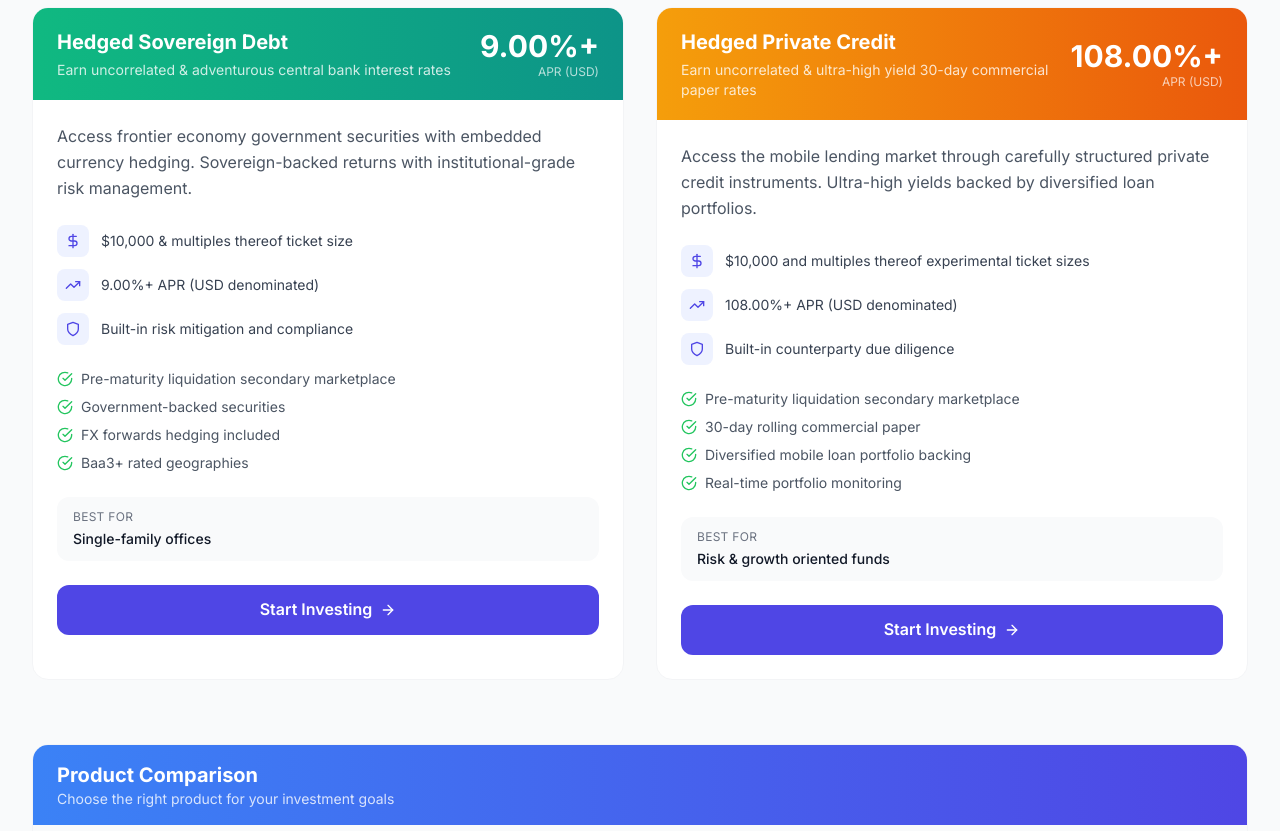
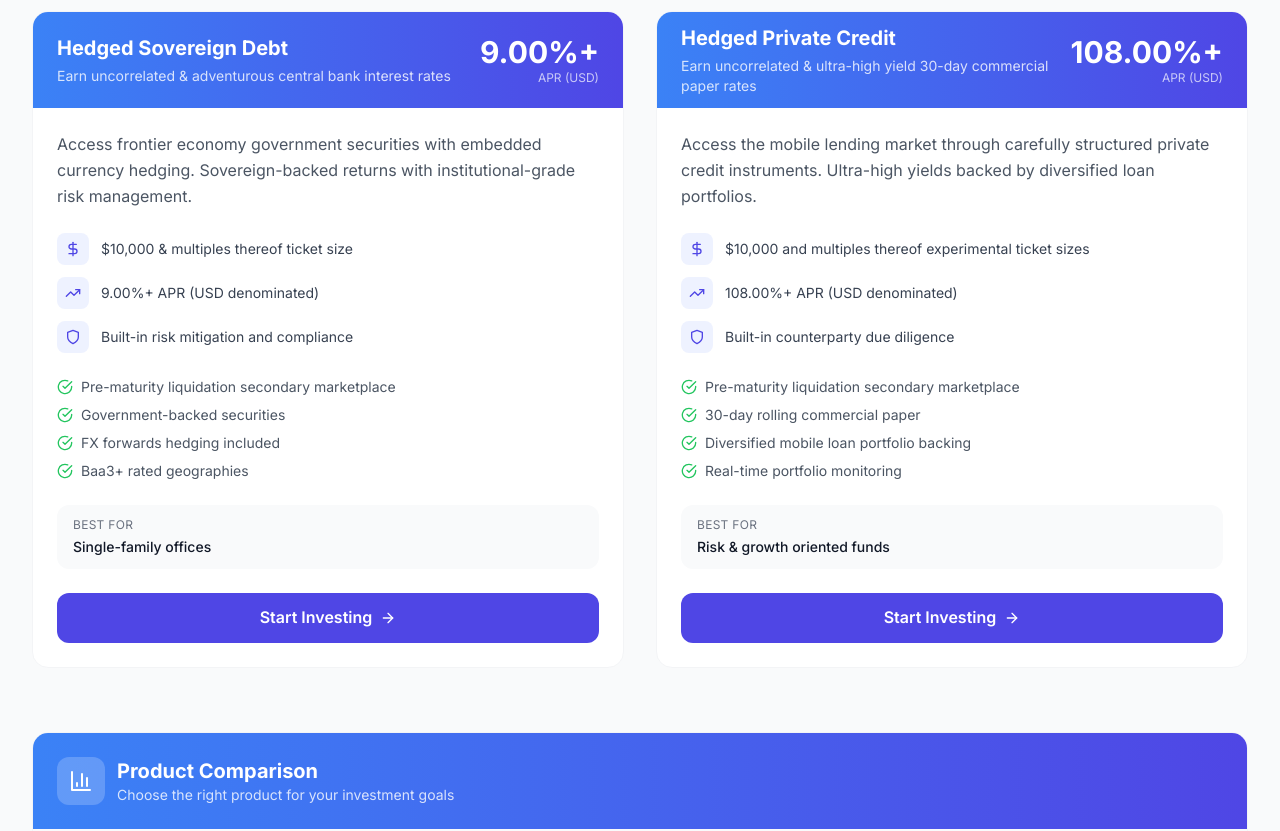
Before and after one commit to FlowForwards/forwardsflow-amplify, a React (Create React App) app: page /products in a window 1280 px wide. Shown: the part 1200-2031 px from the top of the page. Built offline with nearby package versions, Linux system fonts and the light colour scheme; the HTML template or start-up script is replaced by a standard one.

Commit message:
Uniform blue headers and aligned product cards

```diff
--- a/src/components/pages/ProductsPage.js
+++ b/src/components/pages/ProductsPage.js
@@ -3,17 +3,20 @@ import { Link } from 'react-router-dom';
 import {
   Building2, Briefcase, Phone, ArrowRight, CheckCircle, TrendingUp,
   Globe, Shield, DollarSign, Users, Smartphone, MessageSquare,
-  Zap, Clock, Lock, BarChart3, Banknote, ArrowUpRight, Star,
-  RefreshCw, Target, PieChart, Wallet
+  Zap, Clock, Lock, BarChart3, Banknote, Star,
+  RefreshCw, PieChart
 } from 'lucide-react';
 import { Logo } from '../common';
 import Footer from '../common/Footer';
 
-// Product Card Component
-const ProductCard = ({ product, gradient }) => (
-  <div className="bg-white rounded-2xl border border-gray-100 overflow-hidden hover:shadow-xl transition-all duration-300 group">
-    <div className={`bg-gradient-to-r ${gradient} px-6 py-5`}>
-      <div className="flex items-center justify-between">
+// Unified gradient for all headers
+const HEADER_GRADIENT = 'from-blue-500 to-indigo-600';
+const HEADER_HEIGHT = 'h-24'; // Consistent header height
+
+// Product Card Component with fixed height
+const ProductCard = ({ product }) => (
+  <div className="bg-white rounded-2xl border border-gray-100 overflow-hidden hover:shadow-xl transition-all duration-300 group flex flex-col h-full">
+    <div className={`bg-gradient-to-r ${HEADER_GRADIENT} px-6 ${HEADER_HEIGHT} flex items-center justify-between`}>
       <div>
         <h3 className="text-xl font-bold text-white">{product.title}</h3>
         <p className="text-white/80 text-sm mt-1">{product.subtitle}</p>
@@ -25,8 +28,7 @@ const ProductCard = ({ product, gradient }) => (
         </div>
       )}
     </div>
-    </div>
-    <div className="p-6">
+    <div className="p-6 flex flex-col flex-grow">
       <p className="text-gray-600 mb-6">{product.description}</p>
 
       {product.specs && (
@@ -53,6 +55,9 @@ const ProductCard = ({ product, gradient }) => (
         </div>
       )}
 
+      {/* Spacer to push content to bottom */}
+      <div className="flex-grow"></div>
+
       {product.bestFor && (
         <div className="bg-gray-50 rounded-xl px-4 py-3 mb-6">
           <p className="text-xs text-gray-500 uppercase tracking-wide mb-1">Best For</p>
@@ -70,10 +75,10 @@ const ProductCard = ({ product, gradient }) => (
   </div>
 );
 
-// Bank Deal Flow Card
-const BankDealCard = ({ deal, gradient }) => (
-  <div className="bg-white rounded-2xl border border-gray-100 overflow-hidden hover:shadow-xl transition-all duration-300">
-    <div className={`bg-gradient-to-r ${gradient} px-6 py-5`}>
+// Bank Deal Flow Card with fixed height
+const BankDealCard = ({ deal }) => (
+  <div className="bg-white rounded-2xl border border-gray-100 overflow-hidden hover:shadow-xl transition-all duration-300 flex flex-col h-full">
+    <div className={`bg-gradient-to-r ${HEADER_GRADIENT} px-6 ${HEADER_HEIGHT} flex items-center`}>
       <div className="flex items-center gap-3">
         <div className="w-12 h-12 bg-white/20 rounded-xl flex items-center justify-center">
           <deal.icon className="w-6 h-6 text-white" />
@@ -84,15 +89,30 @@ const BankDealCard = ({ deal, gradient }) => (
         </div>
       </div>
     </div>
-    <div className="p-6">
+    <div className="p-6 flex flex-col flex-grow">
       <p className="text-gray-600 mb-6">{deal.description}</p>
-      <div className="space-y-3">
+      <div className="space-y-3 flex-grow">
         {deal.benefits.map((benefit, idx) => (
           <div key={idx} className="flex items-start gap-3">
             <CheckCircle className="w-5 h-5 text-green-500 flex-shrink-0 mt-0.5" />
             <span className="text-gray-700">{benefit}</span>
           </div>
         ))}
+      </div>
+    </div>
+  </div>
+);
+
+// Section Header Component
+const SectionHeader = ({ icon: Icon, title, subtitle }) => (
+  <div className={`bg-gradient-to-r ${HEADER_GRADIENT} px-6 ${HEADER_HEIGHT} flex items-center`}>
+    <div className="flex items-center gap-3">
+      <div className="w-12 h-12 bg-white/20 rounded-xl flex items-center justify-center">
+        <Icon className="w-6 h-6 text-white" />
+      </div>
+      <div>
+        <h3 className="text-xl font-bold text-white">{title}</h3>
+        <p className="text-white/80 text-sm">{subtitle}</p>
       </div>
     </div>
   </div>
@@ -294,10 +314,10 @@ const ProductsPage = () => {
 
   // Mobile Lending Market Stats
   const marketStats = [
-    { icon: Banknote, value: 'KES 600Bn+', label: 'Mobile Lending Market Size', iconBg: 'bg-green-100', iconColor: 'text-green-600' },
+    { icon: Banknote, value: 'KES 600Bn+', label: 'Mobile Lending Market Size', iconBg: 'bg-blue-100', iconColor: 'text-blue-600' },
     { icon: TrendingUp, value: '365%', label: 'Maximum APR', iconBg: 'bg-blue-100', iconColor: 'text-blue-600' },
-    { icon: Users, value: '20M+', label: 'Potential Borrowers', iconBg: 'bg-purple-100', iconColor: 'text-purple-600' },
-    { icon: PieChart, value: '85%+', label: 'Smartphone Penetration', iconBg: 'bg-amber-100', iconColor: 'text-amber-600' },
+    { icon: Users, value: '20M+', label: 'Potential Borrowers', iconBg: 'bg-blue-100', iconColor: 'text-blue-600' },
+    { icon: PieChart, value: '85%+', label: 'Smartphone Penetration', iconBg: 'bg-blue-100', iconColor: 'text-blue-600' },
   ];
 
   // Revenue Calculator Data
@@ -375,25 +395,17 @@ const ProductsPage = () => {
 
             <div className="grid md:grid-cols-2 gap-8">
               {investorProducts.map((product, idx) => (
-                <ProductCard
-                  key={idx}
-                  product={product}
-                  gradient={
-                    idx === 0 ? 'from-blue-500 to-indigo-600' :
-                    idx === 1 ? 'from-purple-500 to-violet-600' :
-                    idx === 2 ? 'from-emerald-500 to-teal-600' :
-                    'from-amber-500 to-orange-600'
-                  }
-                />
+                <ProductCard key={idx} product={product} />
               ))}
             </div>
 
             {/* Comparison Table */}
             <div className="mt-16 bg-white rounded-2xl border border-gray-100 overflow-hidden">
-              <div className="bg-gradient-to-r from-blue-500 to-indigo-600 px-6 py-4">
-                <h3 className="text-xl font-bold text-white">Product Comparison</h3>
-                <p className="text-white/80 text-sm">Choose the right product for your investment goals</p>
-              </div>
+              <SectionHeader
+                icon={BarChart3}
+                title="Product Comparison"
+                subtitle="Choose the right product for your investment goals"
+              />
               <div className="overflow-x-auto">
                 <table className="w-full">
                   <thead>
@@ -460,16 +472,7 @@ const ProductsPage = () => {
 
             <div className="grid md:grid-cols-2 gap-8">
               {bankDeals.map((deal, idx) => (
-                <BankDealCard
-                  key={idx}
-                  deal={deal}
-                  gradient={
-                    idx === 0 ? 'from-blue-500 to-indigo-600' :
-                    idx === 1 ? 'from-green-500 to-emerald-600' :
-                    idx === 2 ? 'from-purple-500 to-violet-600' :
-                    'from-amber-500 to-orange-600'
-                  }
-                />
+                <BankDealCard key={idx} deal={deal} />
               ))}
             </div>
 
@@ -527,23 +530,17 @@ const ProductsPage = () => {
 
             {/* WhatsApp Benefits */}
             <div className="bg-white rounded-2xl border border-gray-100 overflow-hidden mb-12">
-              <div className="bg-gradient-to-r from-green-500 to-emerald-600 px-6 py-5">
-                <div className="flex items-center gap-3">
-                  <div className="w-12 h-12 bg-white/20 rounded-xl flex items-center justify-center">
-                    <MessageSquare className="w-6 h-6 text-white" />
-                  </div>
-                  <div>
-                    <h3 className="text-xl font-bold text-white">WhatsApp: The Frictionless Route to Market</h3>
-                    <p className="text-white/80 text-sm">Pre-deployed, secure, and universally accessible</p>
-                  </div>
-                </div>
-              </div>
+              <SectionHeader
+                icon={MessageSquare}
+                title="WhatsApp: The Frictionless Route to Market"
+                subtitle="Pre-deployed, secure, and universally accessible"
+              />
               <div className="p-8">
                 <div className="grid md:grid-cols-2 lg:grid-cols-3 gap-6">
                   {whatsappBenefits.map((benefit, idx) => (
                     <div key={idx} className="flex gap-4">
-                      <div className="w-12 h-12 bg-green-100 rounded-xl flex items-center justify-center flex-shrink-0">
-                        <benefit.icon className="w-6 h-6 text-green-600" />
+                      <div className="w-12 h-12 bg-blue-100 rounded-xl flex items-center justify-center flex-shrink-0">
+                        <benefit.icon className="w-6 h-6 text-blue-600" />
                       </div>
                       <div>
                         <h4 className="font-semibold text-gray-900 mb-1">{benefit.title}</h4>
@@ -557,17 +554,11 @@ const ProductsPage = () => {
 
             {/* Revenue Potential */}
             <div className="bg-white rounded-2xl border border-gray-100 overflow-hidden mb-12">
-              <div className="bg-gradient-to-r from-amber-500 to-orange-600 px-6 py-5">
-                <div className="flex items-center gap-3">
-                  <div className="w-12 h-12 bg-white/20 rounded-xl flex items-center justify-center">
-                    <TrendingUp className="w-6 h-6 text-white" />
-                  </div>
-                  <div>
-                    <h3 className="text-xl font-bold text-white">Revenue Potential</h3>
-                    <p className="text-white/80 text-sm">Projected earnings from mobile lending deployment</p>
-                  </div>
-                </div>
-              </div>
+              <SectionHeader
+                icon={TrendingUp}
+                title="Revenue Potential"
+                subtitle="Projected earnings from mobile lending deployment"
+              />
               <div className="p-6">
                 <div className="overflow-x-auto">
                   <table className="w-full">
@@ -599,17 +590,11 @@ const ProductsPage = () => {
 
             {/* Key Benefits */}
             <div className="bg-white rounded-2xl border border-gray-100 overflow-hidden mb-12">
-              <div className="bg-gradient-to-r from-purple-500 to-violet-600 px-6 py-5">
-                <div className="flex items-center gap-3">
-                  <div className="w-12 h-12 bg-white/20 rounded-xl flex items-center justify-center">
-                    <Star className="w-6 h-6 text-white" />
-                  </div>
-                  <div>
-                    <h3 className="text-xl font-bold text-white">Why Partner with ForwardsFlow?</h3>
-                    <p className="text-white/80 text-sm">Comprehensive mobile lending infrastructure</p>
-                  </div>
-                </div>
-              </div>
+              <SectionHeader
+                icon={Star}
+                title="Why Partner with ForwardsFlow?"
+                subtitle="Comprehensive mobile lending infrastructure"
+              />
               <div className="p-8">
                 <div className="grid md:grid-cols-2 gap-6">
                   {[
@@ -633,12 +618,12 @@ const ProductsPage = () => {
             </div>
 
             {/* Lender CTA */}
-            <div className="bg-gradient-to-r from-green-600 to-emerald-600 rounded-2xl p-8 md:p-12 text-center">
+            <div className="bg-gradient-to-r from-blue-500 to-indigo-600 rounded-2xl p-8 md:p-12 text-center">
               <h3 className="text-2xl font-bold text-white mb-4">Ready to Access the Mobile Lending Market?</h3>
               <p className="text-white/80 mb-8 max-w-2xl mx-auto">
                 Join ForwardsFlow and start generating revenue from Kenya's KES 600Bn+ mobile lending market today.
               </p>
-              <Link to="/register/bank" className="inline-flex items-center gap-2 px-8 py-4 bg-white text-green-700 font-semibold rounded-xl hover:bg-gray-100">
+              <Link to="/register/bank" className="inline-flex items-center gap-2 px-8 py-4 bg-white text-blue-700 font-semibold rounded-xl hover:bg-gray-100">
                 Get Started <ArrowRight className="w-5 h-5" />
               </Link>
             </div>
```
Also changed, not shown: src/components/pages/HomePage.js (+3 -8 lines). Lines whose indentation alone changed are shown as unchanged.
